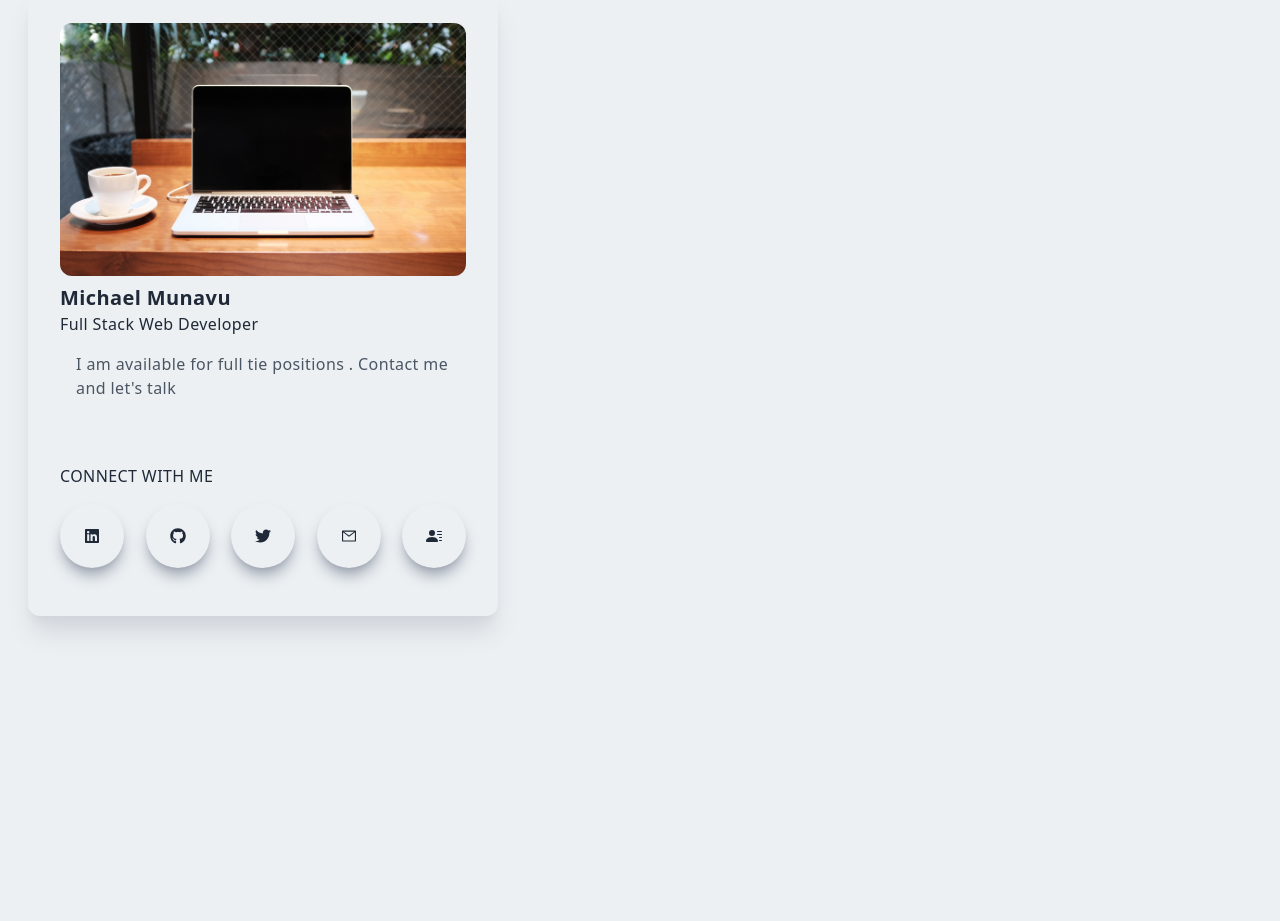
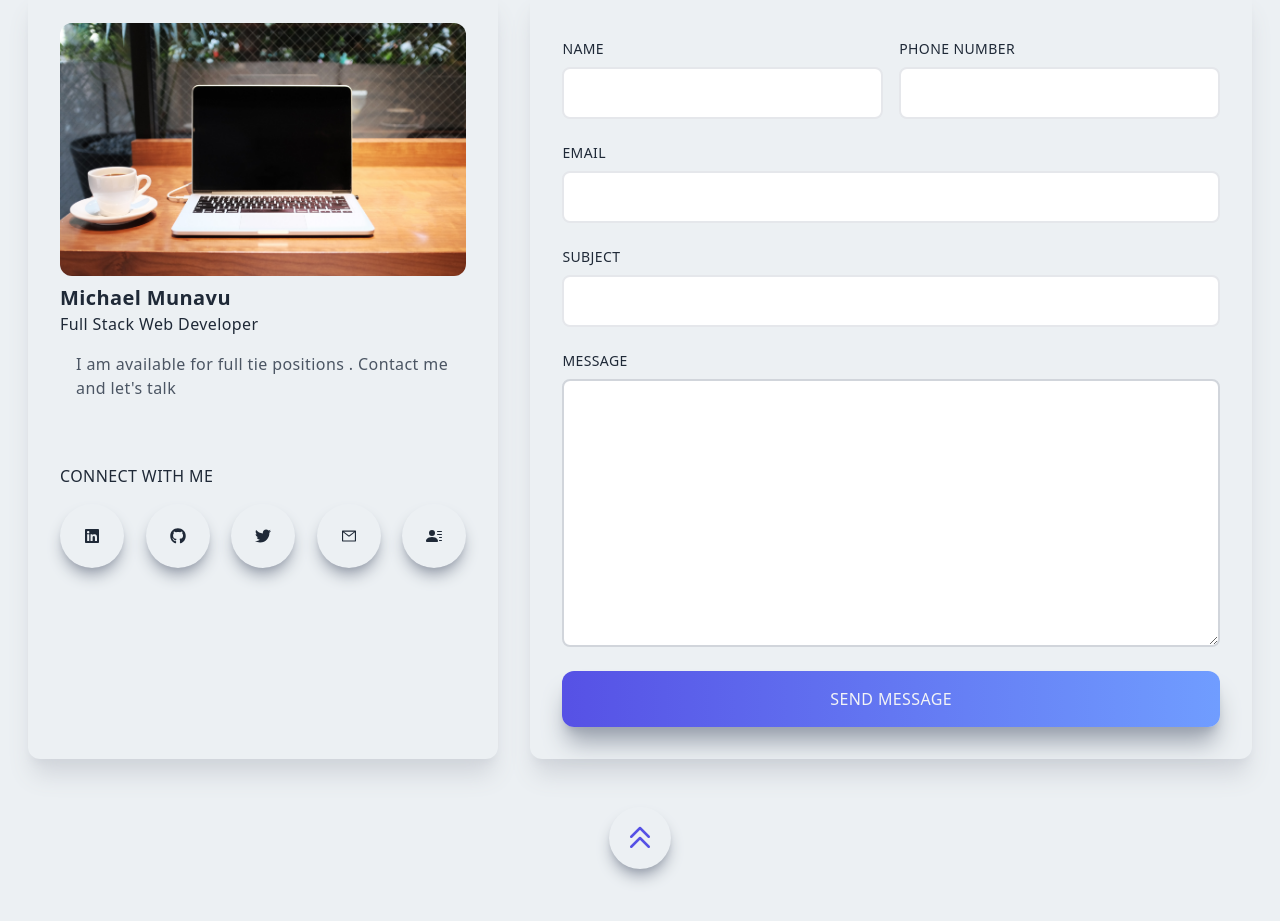
Before and after one commit to MICHAELMUNAVU83/michael-munavu, a Next.js app: page / in a window 1280 px wide. Shown: the part 3860-4781 px from the top of the page. Before the commit the page ends 4527 px from the top, so only its background shows below. Built offline with nearby package versions, Linux system fonts and the light colour scheme.

Commit message:
Finished contact me

```diff
--- a/components/Contact.jsx
+++ b/components/Contact.jsx
@@ -4,6 +4,8 @@
 import { AiOutlineMail } from "react-icons/ai";
 import { FaLinkedin, FaGithub, FaTwitter } from "react-icons/fa";
 import { BsFillPersonLinesFill } from "react-icons/bs";
+import { HiOutlineChevronDoubleUp } from "react-icons/hi";
+import Link from "next/link";
 
 const Contact = () => {
   return (
@@ -59,6 +61,59 @@
           </div>
 
           {/* {right} */}
+          <div className="col-span-3 lg:col-span-3 w-full h-auto shadow-xl shadow-gray-300 rounded-xl lg:p-4">
+            <div className="p-4">
+              <form>
+                <div className="grid md:grid-cols-2 gap-4 w-full py-2">
+                  <div className="flex flex-col">
+                    <label className="uppercase text-sm py-2">Name</label>
+                    <input type="text" className="border-2  rounded-lg p-3" />
+                  </div>
+                  <div className="flex flex-col">
+                    <label className="uppercase text-sm py-2">
+                      Phone Number
+                    </label>
+                    <input type="text" className="border-2  rounded-lg p-3" />
+                  </div>
+                </div>
+
+                <div className="flex flex-col py-2">
+                  <label className="uppercase text-sm py-2">Email</label>
+                  <input
+                    type="email"
+                    className="border-2  rounded-lg p-3 w-full"
+                  />
+                </div>
+                <div className="flex flex-col py-2">
+                  <label className="uppercase text-sm py-2">Subject</label>
+                  <input
+                    type="email"
+                    className="border-2  rounded-lg p-3 w-full"
+                  />
+                </div>
+                <div className="flex flex-col py-2">
+                  <label className="uppercase text-sm py-2">Message</label>
+                  <textarea
+                    className="border-2  rounded-lg p-3 border-gray-300 "
+                    rows="10"
+                  />
+                </div>
+                <button className="w-full p-4 text-gray-100 mt-4  ">
+                  Send Message
+                </button>
+              </form>
+            </div>
+          </div>
+        </div>
+        <div className="flex justify-center py-12 ">
+          <Link href="/">
+            <div className="rounded-full shadow-lg shadow-gray-400 p-4 cursor-pointer hover:scale-110 ease-in   duration-300">
+              <HiOutlineChevronDoubleUp
+                className="m-auto text-[#5651e5]"
+                size={30}
+              />
+            </div>
+          </Link>
         </div>
       </div>
     </div>
```
